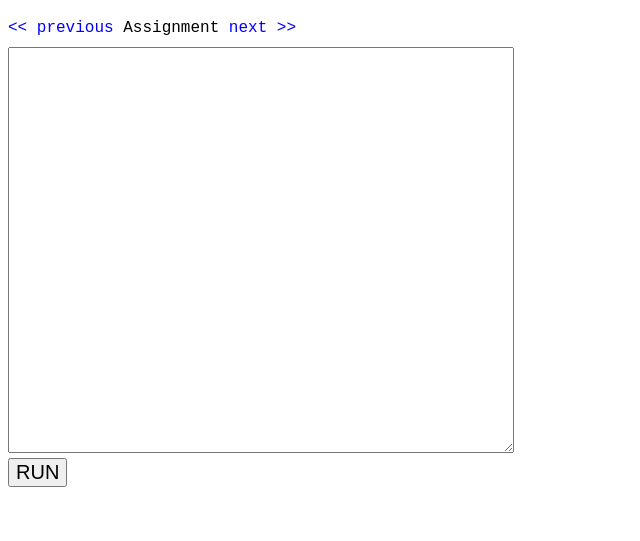
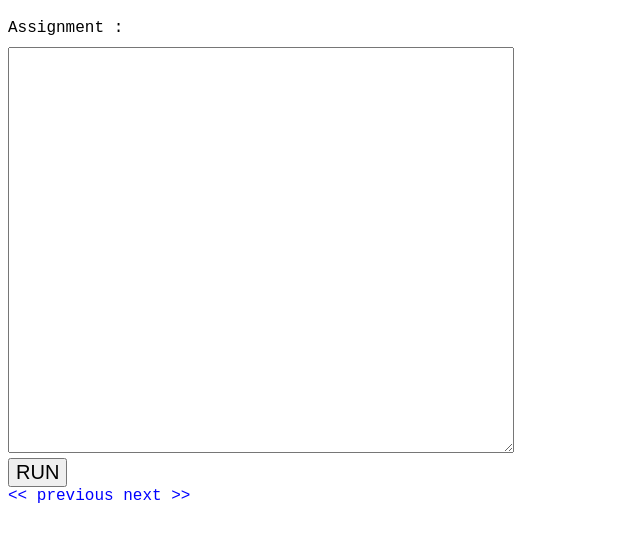
Before and after one commit to raimohanska/learn-bacon, a website: page app/index.html in a window 1280 px wide. Shown: the part 61-602 px from the top of the page, without its empty margins (0-640 px from the left). Drawn offline with nearby package versions, Linux system fonts and the light colour scheme; files that its build step writes are made by us from their sources.

Commit message:
nicer layour

```diff
--- a/app/index.html
+++ b/app/index.html
@@ -7,14 +7,16 @@
     <h1>Learn Your Bacon</h1>
     <div id="assignment">
       <div class="heading">
-        <a class="previous">&lt;&lt; previous</a>
-        Assignment <span class="number"></span>
-        <a class="next">next &gt;&gt;</a>
+        Assignment <span class="number"></span>:
         <div class="description"></div>
       </div>
       <textarea class="code"></textarea>
       <button class="run">RUN</button>
       <span class="result"></span>
+      <div class="navi">
+        <a class="previous">&lt;&lt; previous</a>
+        <a class="next">next &gt;&gt;</a>
+      </div>
   </body>
   <script src="bundle.js"></script>
 </html>
--- a/app/less/game.less
+++ b/app/less/game.less
@@ -4,10 +4,6 @@ body {
 #assignment {
   width: 500px;
   .heading {
-    a {
-      cursor:pointer;
-      color: blue;
-    }
     .description {
       margin-top: 10px;
       background: #ffff99;
@@ -22,4 +18,10 @@ body {
   .run {
     font-size: 20px;
   }
+  .navi {
+    a {
+      cursor:pointer;
+      color: blue;
+    }
+  }
 }
```
